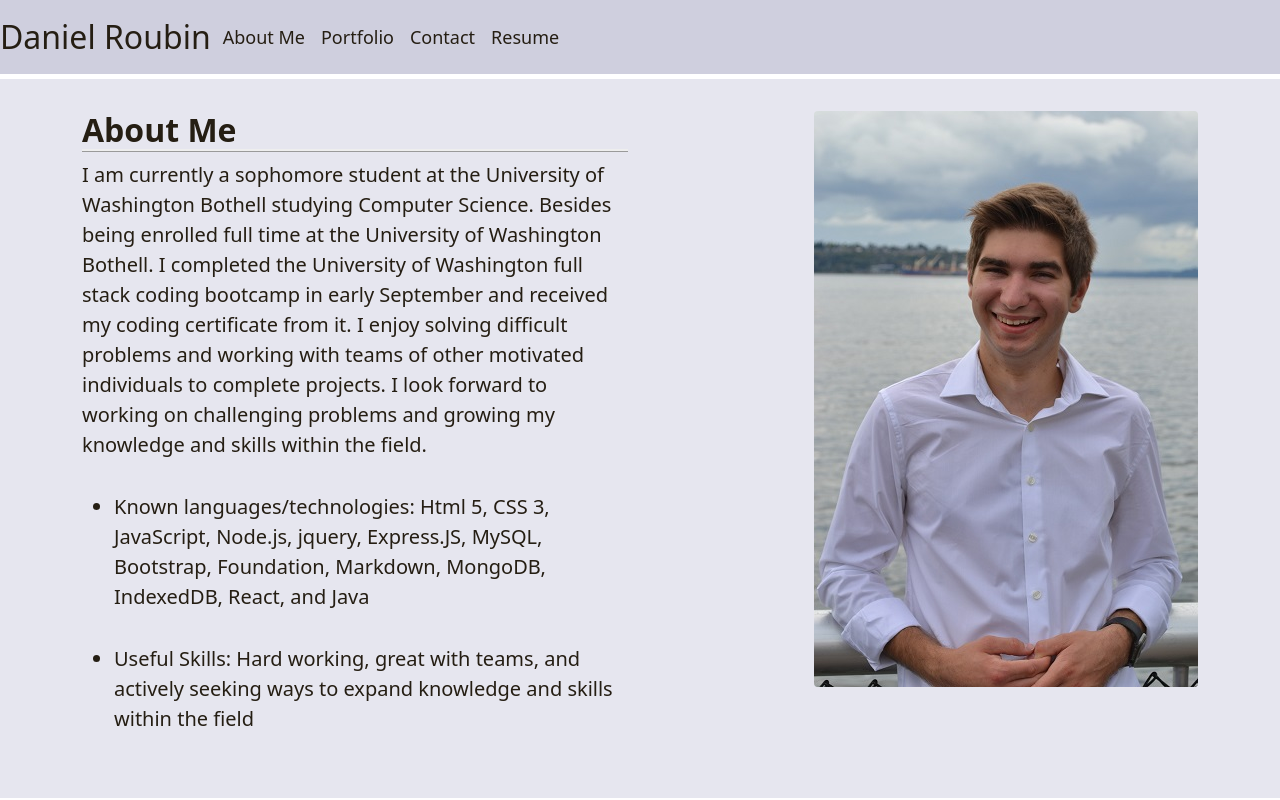
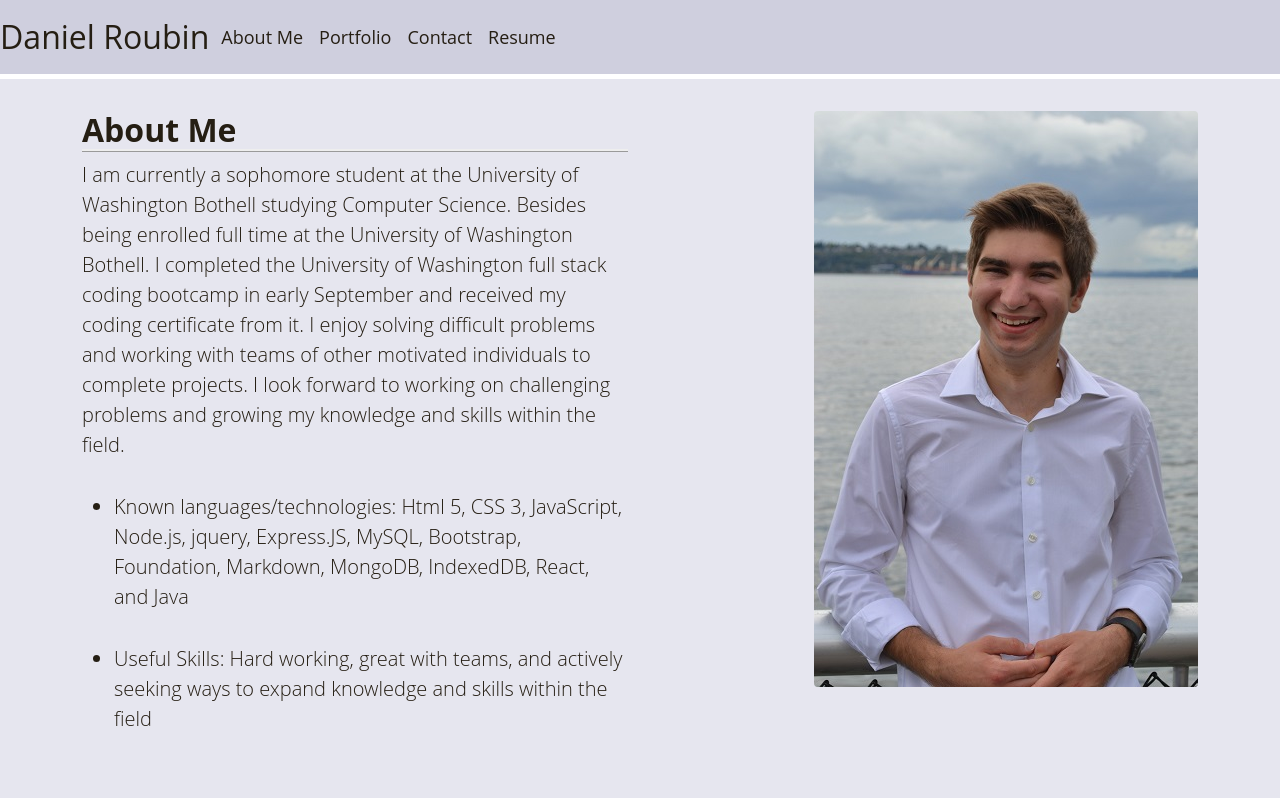
Before and after one commit to DannyRoubin/react-portfolio, a React (Create React App) app: page / in a window 1280 px wide. Built offline with nearby package versions, Linux system fonts and the light colour scheme.

Commit message:
fixed minor bug with navTabs as well as changed font color

```diff
--- a/src/components/NavTabs.js
+++ b/src/components/NavTabs.js
@@ -10,8 +10,9 @@ function NavTabs({ currentPage, handlePageChange }) {
       class="navbar navbar-expand-lg navbar-light"
     >
       <a
-        class=" navbar-brand navbarSections navbarName"
+        class=" navbar-brand navbarName"
         href="#aboutme"
+        onClick={() => handlePageChange("AboutMe")}
       >
         Daniel Roubin
       </a>
@@ -20,13 +21,11 @@ function NavTabs({ currentPage, handlePageChange }) {
           <li style={{ fontSize: "large" }} className="nav-item ">
             <a
               href="#aboutme"
-
               onClick={() => handlePageChange("AboutMe")}
               style={{color: "#251E13"}}
               // This is a conditional (ternary) operator that checks to see if the current page is "AboutMe"
               // If it is, we set the current page to 'nav-link-active', otherwise we set it to 'nav-link'
               className={
-                "navItemCustomization" &&
                 currentPage === "AboutMe" ? "nav-link active" : "nav-link"
               }
             >
@@ -40,7 +39,6 @@ function NavTabs({ currentPage, handlePageChange }) {
               style={{color: "#251E13"}}
               // Check to see if the currentPage is `Portfolio`, and if so we use the active link class from bootstrap. Otherwise, we set it to a normal nav-link
               className={
-                "navItemCustomization" &&
                 currentPage === "Portfolio" ? "nav-link active" : "nav-link"
               }
             >
@@ -54,7 +52,6 @@ function NavTabs({ currentPage, handlePageChange }) {
               style={{color: "#251E13"}}
               // Check to see if the currentPage is `Contact`, and if so we use the active link class from bootstrap. Otherwise, we set it to a normal nav-link
               className={
-                "navItemCustomization" &&
                 currentPage === "Contact" ? "nav-link active" : "nav-link"
               }
             >
--- a/src/components/PortfolioContainer.js
+++ b/src/components/PortfolioContainer.js
@@ -27,7 +27,9 @@ export default function PortfolioContainer() {
 
   return (
     <div
-    style={{ backgroundColor: "#E6E6EF"  }}
+    style={{ backgroundColor: "#E6E6EF", fontFamily: "Open Sans, sans-serif",
+    fontSize: "16px",
+    lineHeight: "1.5"  }}
     >
 
       {/* We are passing the currentPage from state and the function to update it */}
```
